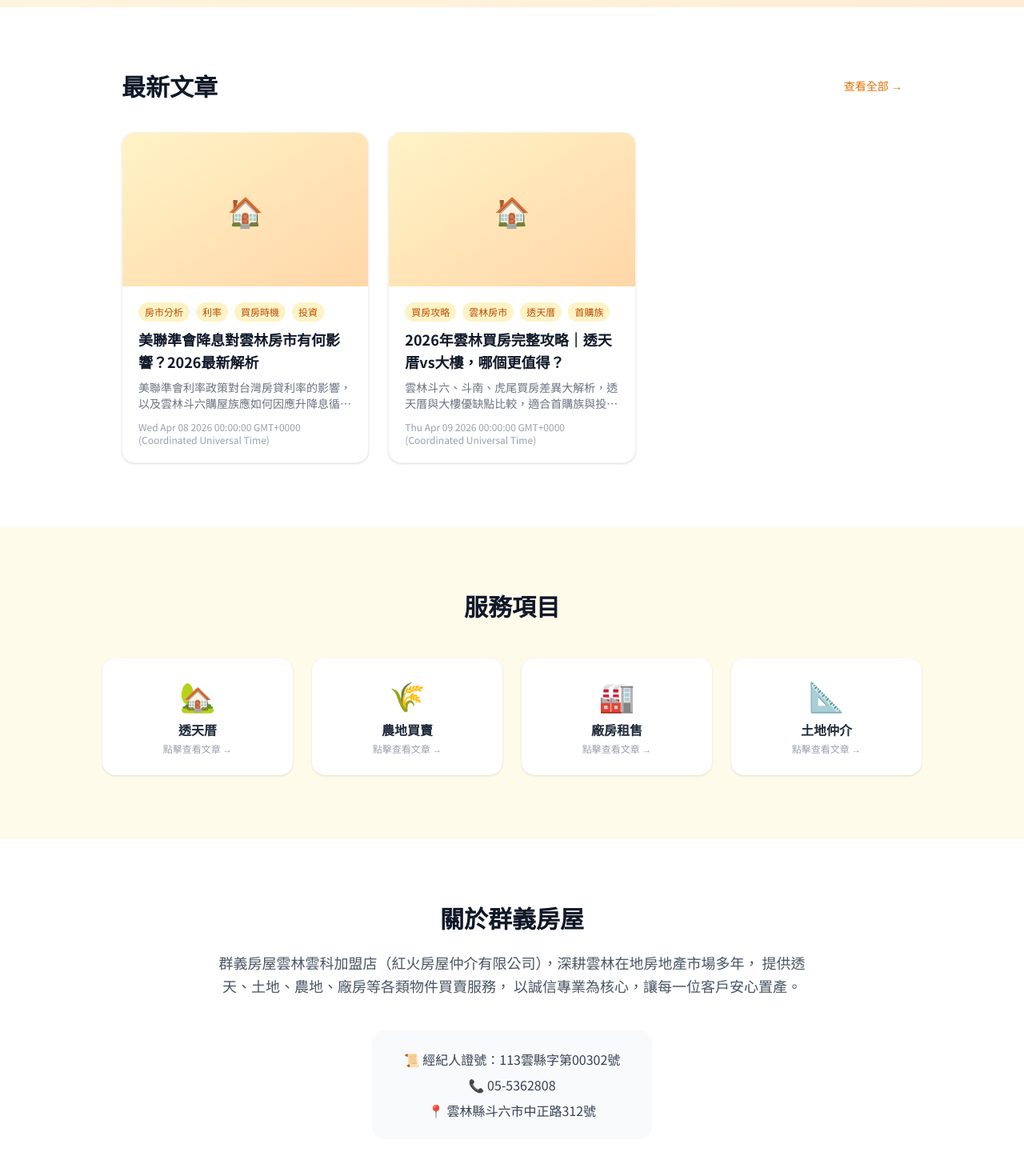
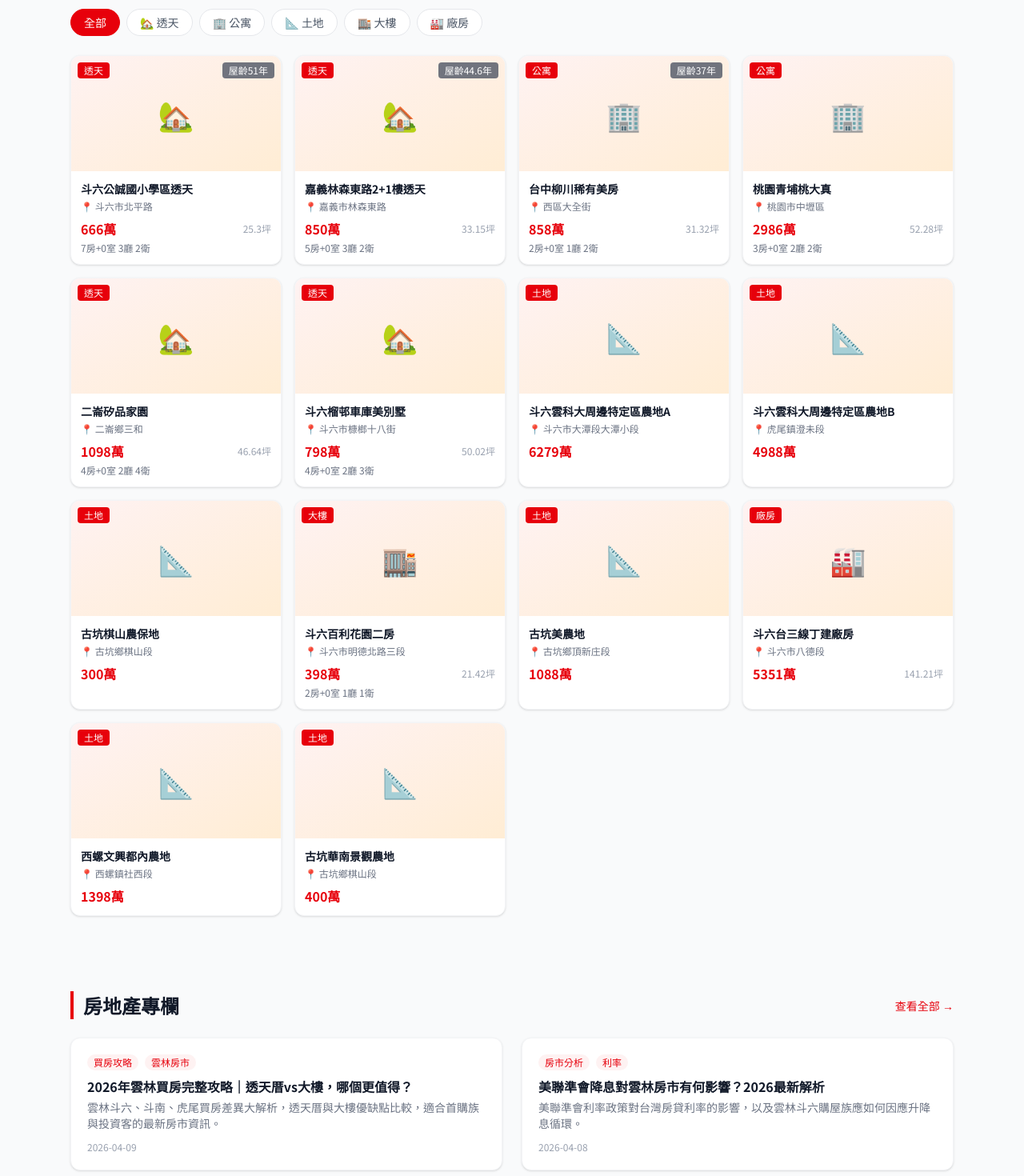
Before and after one commit to yunlinchyi-boop/yunlin-realestate-blog, a Next.js app: page / in a window 1280 px wide. Shown: the part 480-1950 px from the top of the page at 80% size. Built offline with nearby package versions, Linux system fonts and the light colour scheme.

Commit message:
redesign: 仿群義房屋風格 - 物件卡片+類型分頁，移除店長介紹

```diff
--- a/app/page.tsx
+++ b/app/page.tsx
@@ -1,105 +1,163 @@
+'use client';
+
 import Link from 'next/link';
-import { getPosts } from '@/lib/posts';
+import { useState } from 'react';
+import { getProperties, getPropertyTypes } from '@/lib/properties';
+
+const ICON_MAP: Record<string, string> = {
+  透天: '🏡', 公寓: '🏢', 大樓: '🏬', 華廈: '🏛️',
+  農地: '🌾', 土地: '📐', 廠房: '🏭', 店面: '🏪', 別墅: '🏰',
+};
 
 export default function HomePage() {
-  const posts = getPosts().slice(0, 6);
+  const allProperties = getProperties();
+  const types = getPropertyTypes();
+  const [activeType, setActiveType] = useState('全部');
+
+  const filtered = activeType === '全部'
+    ? allProperties
+    : allProperties.filter((p) => p.type === activeType);
 
   return (
-    <main className="min-h-screen bg-white">
-      {/* Hero */}
-      <section className="bg-gradient-to-br from-amber-50 to-orange-100 py-24 px-6 text-center">
-        <p className="text-amber-600 font-semibold mb-3 tracking-widest text-sm uppercase">雲林在地房地產專家</p>
-        <h1 className="text-4xl md:text-6xl font-bold text-gray-900 mb-5">
-          群義房屋｜雲科加盟店
-        </h1>
-        <p className="text-xl text-gray-600 mb-10 max-w-2xl mx-auto">
-          透天、土地、農地、廠房｜專業服務讓您安心置產
-        </p>
-        <div className="flex gap-4 justify-center flex-wrap">
-          <Link href="/blog" className="bg-amber-500 hover:bg-amber-600 text-white font-semibold px-8 py-3 rounded-full transition shadow-md">
-            瀏覽專欄文章
+    <main className="min-h-screen bg-gray-50">
+
+      {/* ── Hero Banner ── */}
+      <section className="bg-gradient-to-br from-red-800 to-red-600 text-white py-16 px-6 text-center">
+        <p className="text-red-200 text-sm tracking-widest mb-2 uppercase">Yunlin Real Estate Expert</p>
+        <h1 className="text-3xl md:text-5xl font-bold mb-3">群義房屋｜雲林雲科加盟店</h1>
+        <p className="text-red-100 text-lg mb-8">透天・土地・農地・廠房｜專業服務，安心置產</p>
+        <div className="flex gap-3 justify-center flex-wrap">
+          <a href="tel:055362808"
+            className="bg-white text-red-700 font-bold px-6 py-2.5 rounded-full hover:bg-red-50 transition shadow">
+            📞 05-5362808
+          </a>
+          <Link href="/blog"
+            className="border border-white text-white px-6 py-2.5 rounded-full hover:bg-white/10 transition">
+            📰 專欄文章
           </Link>
-          <a href="tel:055362808" className="border-2 border-amber-500 text-amber-600 hover:bg-amber-50 font-semibold px-8 py-3 rounded-full transition">
-            📞 立即諮詢
-          </a>
         </div>
       </section>
 
-      {/* 最新文章 */}
-      <section className="max-w-5xl mx-auto py-20 px-6">
-        <div className="flex items-center justify-between mb-10">
-          <h2 className="text-3xl font-bold text-gray-900">最新文章</h2>
-          <Link href="/blog" className="text-amber-600 hover:underline text-sm font-medium">查看全部 →</Link>
+      {/* ── 精選物件 ── */}
+      <section className="max-w-6xl mx-auto py-12 px-6">
+        <div className="flex items-center justify-between mb-6">
+          <h2 className="text-2xl font-bold text-gray-900">
+            <span className="border-l-4 border-red-600 pl-3">精選物件</span>
+          </h2>
+          <a href="https://www.chyi.com.tw/sell_item/?storeid=4759"
+            target="_blank" rel="noopener noreferrer"
+            className="text-sm text-red-600 hover:underline">
+            查看全部 →
+          </a>
         </div>
-        {posts.length === 0 ? (
-          <p className="text-center text-gray-400 py-16">文章準備中，敬請期待...</p>
-        ) : (
-          <div className="grid md:grid-cols-2 lg:grid-cols-3 gap-6">
-            {posts.map((post) => (
-              <Link key={post.slug} href={`/blog/${post.slug}`} className="group">
-                <div className="bg-white border border-gray-100 rounded-2xl overflow-hidden shadow-sm hover:shadow-md transition h-full flex flex-col">
-                  {post.coverImage ? (
-                    // eslint-disable-next-line @next/next/no-img-element
-                    <img src={post.coverImage} alt={post.title} className="w-full h-48 object-cover" />
-                  ) : (
-                    <div className="w-full h-48 bg-gradient-to-br from-amber-100 to-orange-200 flex items-center justify-center text-4xl">🏠</div>
-                  )}
-                  <div className="p-5 flex flex-col flex-1">
-                    <div className="flex gap-2 mb-2 flex-wrap">
-                      {post.tags.map((tag) => (
-                        <span key={tag} className="text-xs bg-amber-100 text-amber-700 px-2 py-1 rounded-full">{tag}</span>
-                      ))}
-                    </div>
-                    <h3 className="text-lg font-bold text-gray-900 group-hover:text-amber-600 transition mb-2">{post.title}</h3>
-                    <p className="text-sm text-gray-500 line-clamp-2 flex-1">{post.description}</p>
-                    <p className="text-xs text-gray-400 mt-3">{post.date}</p>
-                  </div>
+
+        {/* 類型分頁 */}
+        <div className="flex gap-2 flex-wrap mb-6">
+          {types.map((type) => (
+            <button
+              key={type}
+              onClick={() => setActiveType(type)}
+              className={`px-4 py-1.5 rounded-full text-sm font-medium transition border ${
+                activeType === type
+                  ? 'bg-red-600 text-white border-red-600'
+                  : 'bg-white text-gray-600 border-gray-200 hover:border-red-400 hover:text-red-600'
+              }`}
+            >
+              {ICON_MAP[type] ?? ''} {type}
+            </button>
+          ))}
+        </div>
+
+        {/* 物件卡片 */}
+        <div className="grid grid-cols-2 md:grid-cols-3 lg:grid-cols-4 gap-4">
+          {filtered.map((p, i) => (
+            <a
+              key={i}
+              href={p.link}
+              target="_blank"
+              rel="noopener noreferrer"
+              className="bg-white rounded-xl overflow-hidden shadow-sm hover:shadow-md transition border border-gray-100 group"
+            >
+              {/* 物件圖示佔位 */}
+              <div className="h-36 bg-gradient-to-br from-red-50 to-orange-100 flex flex-col items-center justify-center relative">
+                <span className="text-4xl">{ICON_MAP[p.type] ?? '🏠'}</span>
+                <span className="absolute top-2 left-2 bg-red-600 text-white text-xs px-2 py-0.5 rounded">
+                  {p.type || '物件'}
+                </span>
+                {p.age && (
+                  <span className="absolute top-2 right-2 bg-gray-700/70 text-white text-xs px-2 py-0.5 rounded">
+                    屋齡{p.age}
+                  </span>
+                )}
+              </div>
+              <div className="p-3">
+                <h3 className="text-sm font-bold text-gray-900 group-hover:text-red-600 transition line-clamp-1 mb-1">
+                  {p.title}
+                </h3>
+                {p.addr && <p className="text-xs text-gray-500 line-clamp-1 mb-2">📍 {p.addr}</p>}
+                <div className="flex items-center justify-between">
+                  <span className="text-red-600 font-bold text-base">{p.price}</span>
+                  {p.build_ping && <span className="text-xs text-gray-400">{p.build_ping}</span>}
                 </div>
-              </Link>
-            ))}
-          </div>
+                {p.layout && <p className="text-xs text-gray-500 mt-1">{p.layout}</p>}
+              </div>
+            </a>
+          ))}
+        </div>
+
+        {filtered.length === 0 && (
+          <p className="text-center text-gray-400 py-12">此類型物件資料整理中...</p>
         )}
       </section>
 
-      {/* 服務項目 */}
-      <section className="bg-amber-50 py-20 px-6">
-        <div className="max-w-5xl mx-auto">
-          <h2 className="text-3xl font-bold text-gray-900 mb-12 text-center">服務項目</h2>
-          <div className="grid grid-cols-2 md:grid-cols-4 gap-6">
-            {[
-              { icon: '🏡', label: '透天厝' },
-              { icon: '🌾', label: '農地買賣' },
-              { icon: '🏭', label: '廠房租售' },
-              { icon: '📐', label: '土地仲介' },
-            ].map((item) => (
-              <Link key={item.label} href={`/blog?tag=${encodeURIComponent(item.label)}`} className="group">
-                <div className="bg-white rounded-2xl p-6 text-center shadow-sm hover:shadow-md hover:border-amber-300 border border-transparent transition cursor-pointer">
-                  <div className="text-4xl mb-3">{item.icon}</div>
-                  <p className="font-semibold text-gray-800 group-hover:text-amber-600 transition">{item.label}</p>
-                  <p className="text-xs text-gray-400 mt-1">點擊查看文章 →</p>
-                </div>
-              </Link>
-            ))}
-          </div>
-        </div>
-      </section>
+      {/* ── 最新文章 ── */}
+      <LatestArticles />
 
-      {/* 關於我們 */}
-      <section id="about" className="py-20 px-6">
-        <div className="max-w-3xl mx-auto text-center">
-          <h2 className="text-3xl font-bold text-gray-900 mb-6">關於群義房屋</h2>
-          <p className="text-gray-600 leading-relaxed text-lg">
-            群義房屋雲林雲科加盟店（紅火房屋仲介有限公司），深耕雲林在地房地產市場多年，
-            提供透天、土地、農地、廠房等各類物件買賣服務，
-            以誠信專業為核心，讓每一位客戶安心置產。
-          </p>
-          <div className="mt-10 inline-flex flex-col gap-2 text-gray-700 bg-gray-50 rounded-2xl px-10 py-6">
-            <p>📜 經紀人證號：113雲縣字第00302號</p>
-            <p>📞 05-5362808</p>
-            <p>📍 雲林縣斗六市中正路312號</p>
-          </div>
-        </div>
-      </section>
     </main>
   );
 }
+
+// 文章區塊獨立 Server 行為模擬（用靜態資料）
+function LatestArticles() {
+  return (
+    <section className="max-w-6xl mx-auto py-12 px-6">
+      <div className="flex items-center justify-between mb-6">
+        <h2 className="text-2xl font-bold text-gray-900">
+          <span className="border-l-4 border-red-600 pl-3">房地產專欄</span>
+        </h2>
+        <Link href="/blog" className="text-sm text-red-600 hover:underline">查看全部 →</Link>
+      </div>
+      <div className="grid md:grid-cols-2 gap-6">
+        {[
+          {
+            slug: '2026-04-09-yunlin-house-guide',
+            title: '2026年雲林買房完整攻略｜透天厝vs大樓，哪個更值得？',
+            description: '雲林斗六、斗南、虎尾買房差異大解析，透天厝與大樓優缺點比較，適合首購族與投資客的最新房市資訊。',
+            date: '2026-04-09',
+            tags: ['買房攻略', '雲林房市'],
+          },
+          {
+            slug: '2026-04-08-fed-rate-impact',
+            title: '美聯準會降息對雲林房市有何影響？2026最新解析',
+            description: '美聯準會利率政策對台灣房貸利率的影響，以及雲林斗六購屋族應如何因應升降息循環。',
+            date: '2026-04-08',
+            tags: ['房市分析', '利率'],
+          },
+        ].map((post) => (
+          <Link key={post.slug} href={`/blog/${post.slug}`} className="group">
+            <article className="bg-white border border-gray-100 rounded-xl p-5 shadow-sm hover:shadow-md transition">
+              <div className="flex gap-2 mb-2 flex-wrap">
+                {post.tags.map((tag) => (
+                  <span key={tag} className="text-xs bg-red-50 text-red-600 px-2 py-0.5 rounded-full">{tag}</span>
+                ))}
+              </div>
+              <h3 className="font-bold text-gray-900 group-hover:text-red-600 transition mb-1 line-clamp-2">{post.title}</h3>
+              <p className="text-sm text-gray-500 line-clamp-2">{post.description}</p>
+              <p className="text-xs text-gray-400 mt-3">{post.date}</p>
+            </article>
+          </Link>
+        ))}
+      </div>
+    </section>
+  );
+}
--- /dev/null
+++ b/content/properties.json
@@ -0,0 +1,188 @@
+{
+  "items": [
+    {
+      "title": "斗六公誠國小學區透天",
+      "price": "666萬",
+      "addr": "斗六市北平路",
+      "unit_price": "26.3萬/坪",
+      "layout": "7房+0室 3廳 2衛",
+      "build_ping": "25.3坪",
+      "land_ping": "",
+      "age": "51年",
+      "type": "透天",
+      "category": "住家",
+      "link": "https://www.chyi.com.tw/sell_item/2594-421011N/?storeid=4759"
+    },
+    {
+      "title": "嘉義林森東路2+1樓透天",
+      "price": "850萬",
+      "addr": "嘉義市林森東路",
+      "unit_price": "25.6萬/坪",
+      "layout": "5房+0室 3廳 2衛",
+      "build_ping": "33.15坪",
+      "land_ping": "",
+      "age": "44.6年",
+      "type": "透天",
+      "category": "住家",
+      "link": "https://www.chyi.com.tw/sell_item/2594-656382Q/?storeid=4759"
+    },
+    {
+      "title": "台中柳川稀有美房",
+      "price": "858萬",
+      "addr": "西區大全街",
+      "unit_price": "27.4萬/坪",
+      "layout": "2房+0室 1廳 2衛",
+      "build_ping": "31.32坪",
+      "land_ping": "",
+      "age": "37年",
+      "type": "公寓",
+      "category": "住家",
+      "link": "https://www.chyi.com.tw/sell_item/2594-417318A/?storeid=4759"
+    },
+    {
+      "title": "桃園青埔桃大真",
+      "price": "2986萬",
+      "addr": "桃園市中壢區",
+      "unit_price": "",
+      "layout": "3房+0室 2廳 2衛",
+      "build_ping": "52.28坪",
+      "land_ping": "",
+      "age": "",
+      "type": "公寓",
+      "category": "套房",
+      "link": "https://www.chyi.com.tw/sell_item/2594-955433K/?storeid=4759"
+    },
+    {
+      "title": "二崙矽品家園",
+      "price": "1098萬",
+      "addr": "二崙鄉三和",
+      "unit_price": "",
+      "layout": "4房+0室 2廳 4衛",
+      "build_ping": "46.64坪",
+      "land_ping": "",
+      "age": "",
+      "type": "透天",
+      "category": "住家",
+      "link": "https://www.chyi.com.tw/sell_item/2594-1099279P/?storeid=4759"
+    },
+    {
+      "title": "斗六榴邨車庫美別墅",
+      "price": "798萬",
+      "addr": "斗六市槺榔十八街",
+      "unit_price": "",
+      "layout": "4房+0室 2廳 3衛",
+      "build_ping": "50.02坪",
+      "land_ping": "",
+      "age": "",
+      "type": "透天",
+      "category": "住家",
+      "link": "https://www.chyi.com.tw/sell_item/2594-887948Z/?storeid=4759"
+    },
+    {
+      "title": "斗六雲科大周邊特定區農地A",
+      "price": "6279萬",
+      "addr": "斗六市大潭段大潭小段",
+      "unit_price": "",
+      "layout": "",
+      "build_ping": "",
+      "land_ping": "966.49坪",
+      "age": "",
+      "type": "土地",
+      "category": "農地",
+      "link": "https://www.chyi.com.tw/sell_item/2594-1084395E/?storeid=4759"
+    },
+    {
+      "title": "斗六雲科大周邊特定區農地B",
+      "price": "4988萬",
+      "addr": "虎尾鎮澄未段",
+      "unit_price": "",
+      "layout": "",
+      "build_ping": "",
+      "land_ping": "2679.86坪",
+      "age": "",
+      "type": "土地",
+      "category": "農地",
+      "link": "https://www.chyi.com.tw/sell_item/2594-1077434H/?storeid=4759"
+    },
+    {
+      "title": "古坑棋山農保地",
+      "price": "300萬",
+      "addr": "古坑鄉棋山段",
+      "unit_price": "",
+      "layout": "",
+      "build_ping": "",
+      "land_ping": "554.95坪",
+      "age": "",
+      "type": "土地",
+      "category": "農保",
+      "link": "https://www.chyi.com.tw/sell_item/2594-889610L/?storeid=4759"
+    },
+    {
+      "title": "斗六百利花園二房",
+      "price": "398萬",
+      "addr": "斗六市明德北路三段",
+      "unit_price": "",
+      "layout": "2房+0室 1廳 1衛",
+      "build_ping": "21.42坪",
+      "land_ping": "",
+      "age": "",
+      "type": "大樓",
+      "category": "住家",
+      "link": "https://www.chyi.com.tw/sell_item/2594-1040574N/?storeid=4759"
+    },
+    {
+      "title": "古坑美農地",
+      "price": "1088萬",
+      "addr": "古坑鄉頂新庄段",
+      "unit_price": "",
+      "layout": "",
+      "build_ping": "",
+      "land_ping": "2745.4坪",
+      "age": "",
+      "type": "土地",
+      "category": "農地",
+      "link": "https://www.chyi.com.tw/sell_item/2594-1091213R/?storeid=4759"
+    },
+    {
+      "title": "斗六台三線丁建廠房",
+      "price": "5351萬",
+      "addr": "斗六市八德段",
+      "unit_price": "",
+      "layout": "",
+      "build_ping": "141.21坪",
+      "land_ping": "387.78坪",
+      "age": "",
+      "type": "廠房",
+      "category": "廠房",
+      "link": "https://www.chyi.com.tw/sell_item/2594-1060791N/?storeid=4759"
+    },
+    {
+      "title": "西螺文興都內農地",
+      "price": "1398萬",
+      "addr": "西螺鎮社西段",
+      "unit_price": "",
+      "layout": "",
+      "build_ping": "",
+      "land_ping": "705.36坪",
+      "age": "",
+      "type": "土地",
+      "category": "農地",
+      "link": "https://www.chyi.com.tw/sell_item/2594-1060344L/?storeid=4759"
+    },
+    {
+      "title": "古坑華南景觀農地",
+      "price": "400萬",
+      "addr": "古坑鄉棋山段",
+      "unit_price": "",
+      "layout": "",
+      "build_ping": "",
+      "land_ping": "248坪",
+      "age": "",
+      "type": "土地",
+      "category": "農保",
+      "link": "https://www.chyi.com.tw/sell_item/?storeid=4759"
+    }
+  ],
+  "last_updated": "2026-04-08",
+  "total": 14
+}
--- /dev/null
+++ b/lib/properties.ts
@@ -0,0 +1,25 @@
+import propertiesData from '@/content/properties.json';
+
+export type Property = {
+  title: string;
+  price: string;
+  addr: string;
+  unit_price: string;
+  layout: string;
+  build_ping: string;
+  land_ping: string;
+  age: string;
+  type: string;
+  category: string;
+  link: string;
+};
+
+export function getProperties(): Property[] {
+  return (propertiesData as { items: Property[] }).items ?? [];
+}
+
+export function getPropertyTypes(): string[] {
+  const items = getProperties();
+  const types = Array.from(new Set(items.map((i) => i.type).filter(Boolean)));
+  return ['全部', ...types];
+}
```
